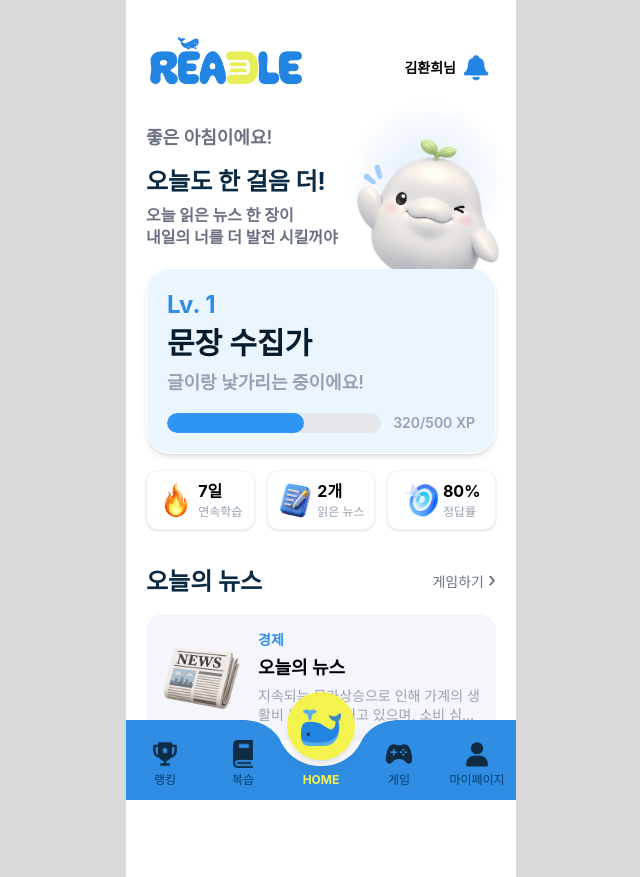
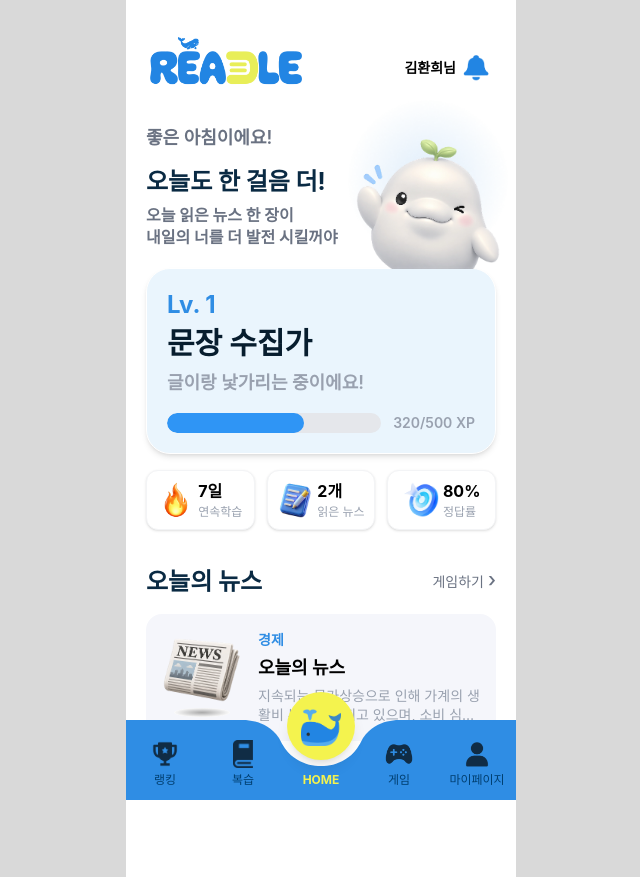
Before and after one commit to READLE-SKTHON/readle-fe, a React (Vite) app: page /home in a window 1280 px wide. Shown: the whole page, without its empty margins (319-959 px from the left). Built offline with nearby package versions, Linux system fonts and the light colour scheme.

Commit message:
🎨 오늘의 뉴스 이미지 그림자 및 위치 조정

```diff
--- a/src/pages/home/HomePage.tsx
+++ b/src/pages/home/HomePage.tsx
@@ -9,6 +9,8 @@ import fireIcon from "@/assets/icons/home/fireIcon.png";
 import newsIcon from "@/assets/icons/home/newsIcon.png";
 import targetIcon from "@/assets/icons/home/targetIcon.png";
 import blueCircle from "@/assets/icons/home/blueCircle.png";
+
+import shadow from "@/assets/images/Shadow.png";
 
 export default function HomePage() {
   const navigate = useNavigate();
@@ -68,9 +70,7 @@ export default function HomePage() {
         {/* 통계 */}
         <section className="mt-4 grid grid-cols-3 gap-3">
           <StatCard icon={fireIcon} value="7일" label="연속학습" />
-
           <StatCard icon={bookIcon} value="2개" label="읽은 뉴스" />
-
           <StatCard icon={targetIcon} value="80%" label="정답률" />
         </section>
 
@@ -88,13 +88,29 @@ export default function HomePage() {
                 게임하기
               </span>
 
-              <span className="text-xl pb-1 leading-none">›</span>
+              <span className="pb-1 text-xl leading-none">›</span>
             </button>
           </div>
 
           {/* 뉴스 카드 */}
           <article className="mt-4 flex items-center gap-4 rounded-2xl bg-[#F5F6FB] p-4">
-            <img src={newsIcon} alt="뉴스" className="size-20 shrink-0 object-contain" />
+            {/* 뉴스 이미지 + 그림자 */}
+            <div className="relative size-20 shrink-0">
+              {/* 그림자 */}
+              <img
+                src={shadow}
+                alt=""
+                aria-hidden="true"
+                className="absolute bottom-0 left-1/2 z-0 w-14 -translate-x-1/2 object-contain"
+              />
+
+              {/* 뉴스 이미지 */}
+              <img
+                src={newsIcon}
+                alt="뉴스"
+                className="relative z-10 size-20 -translate-y-2 object-contain"
+              />
+            </div>
 
             <div className="min-w-0 flex-1">
               <p className="text-sm font-semibold text-[#2F8DE4]">경제</p>
```
